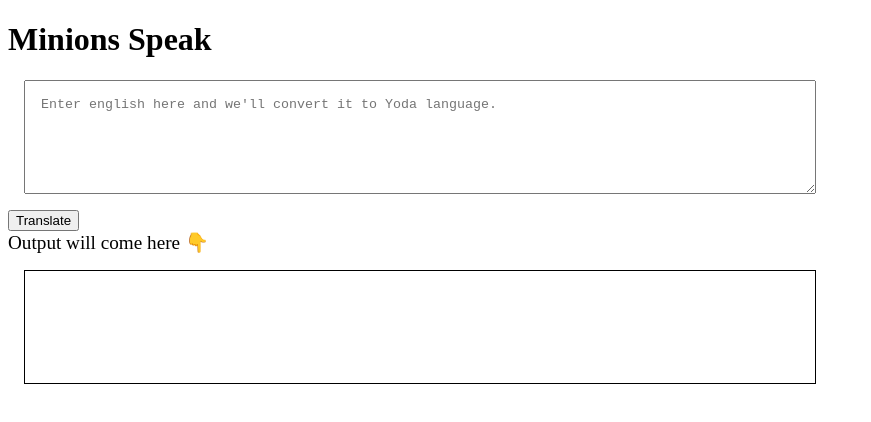
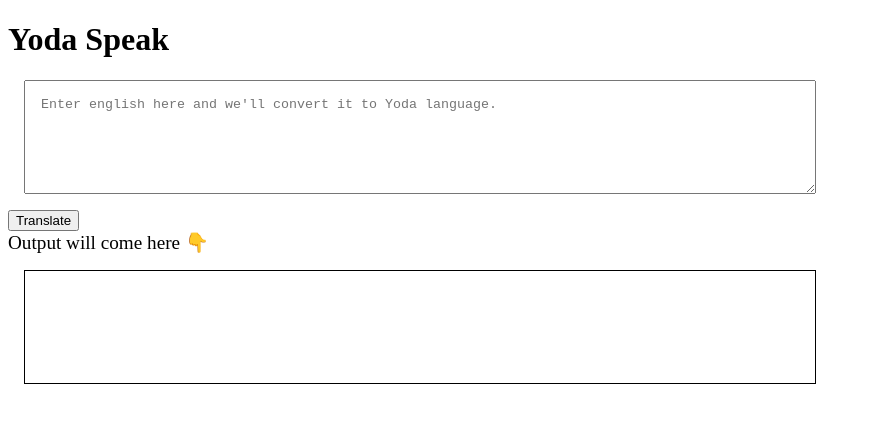
Before and after one commit to ChhikaraBRUH/neoG-markSeven-Yoda-Speak, a plain HTML site: page index.html in a window 1280 px wide. Shown: the whole page, without its empty margins (0-871 px from the left). Drawn offline with Linux system fonts and the light colour scheme.

Commit message:
minor fix

```diff
--- a/index.html
+++ b/index.html
@@ -26,7 +26,7 @@
 </head>
 
 <body>
-    <h1>Minions Speak</h1>
+    <h1>Yoda Speak</h1>
     <textarea id="txt-input" placeholder="Enter english here and we'll convert it to Yoda language."></textarea>
     <button id="btn-translate">Translate</button>
     <div style="font-size: larger;">Output will come here 👇</div>
```
